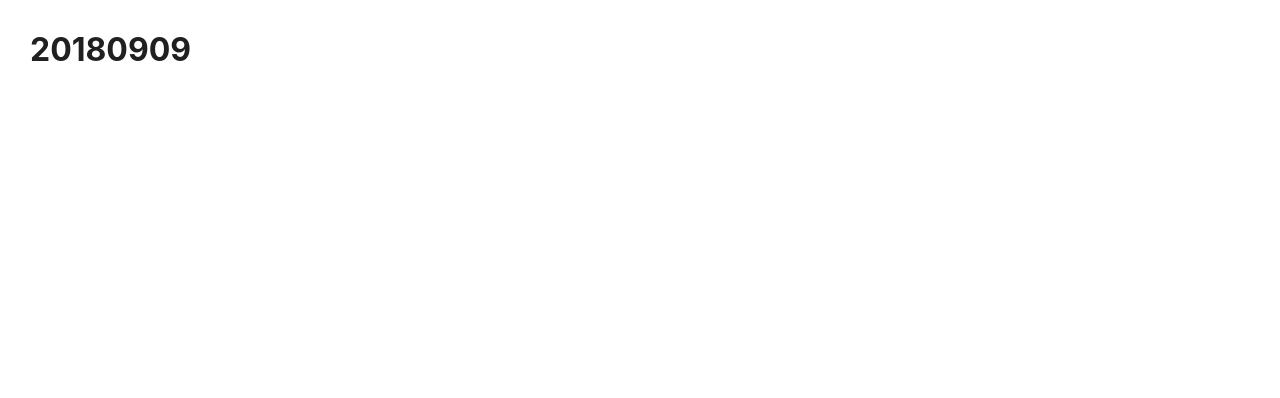
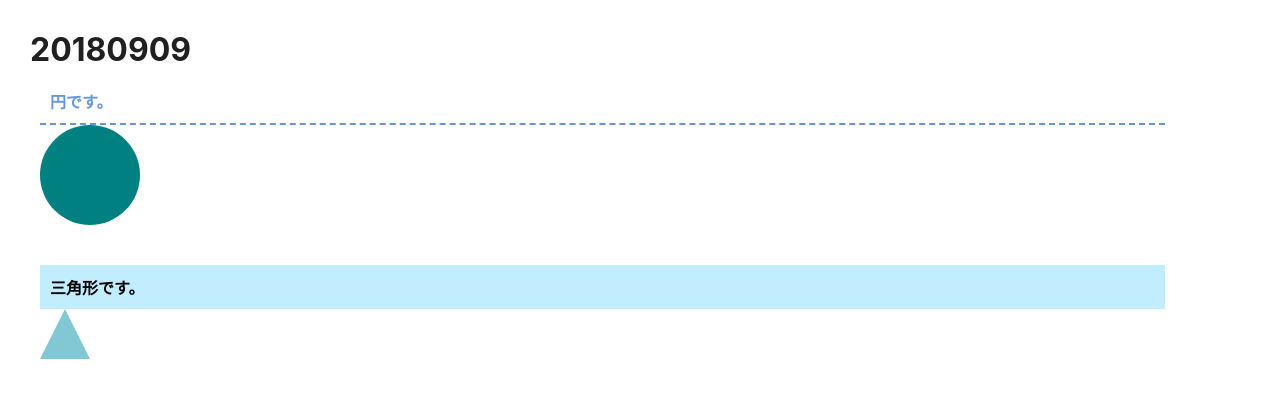
Before and after one commit to YukaKadokura/freespace, a Nuxt app: page /day/2018/09/09 in a window 1280 px wide. Shown: the top 398 px of the page. Built offline with nearby package versions, Linux system fonts and the light colour scheme.

Commit message:
円と三角形の作成。

```diff
--- a/pages/day/2018/09/09.vue
+++ b/pages/day/2018/09/09.vue
@@ -2,6 +2,12 @@
     <div class="container">
         <h1 class="title">20180909</h1>
         <div class="content">
+            <p class="midashi">円です。</p>
+            <div class="circle"></div>
+        </div>
+        <div class="content">
+            <p class="midashi2">三角形です。</p>
+            <div class="triangle"></div>
         </div>
     </div>
 </template>
@@ -17,5 +23,30 @@
 .content{
     pargin:10px;
     padding:10px;
+    margin-bottom:20px;
+}
+.midashi{
+    font-weight:bold;
+    color:#6594e0;
+    border-bottom:dashed 2px #6594e0;
+    padding:10px;
+}
+.circle{
+    width:100px;
+    height:100px;
+    border-radius:50%;
+    background:teal;
+}
+.midashi2{
+    font-weight:bold;
+    background:#c2edff;
+    padding:10px;
+}
+.triangle{
+    width:0;
+    height:0;
+    border-left:25px solid transparent;
+    border-right:25px solid transparent;
+    border-bottom:50px solid #81C7D4;
 }
 </style>
```
